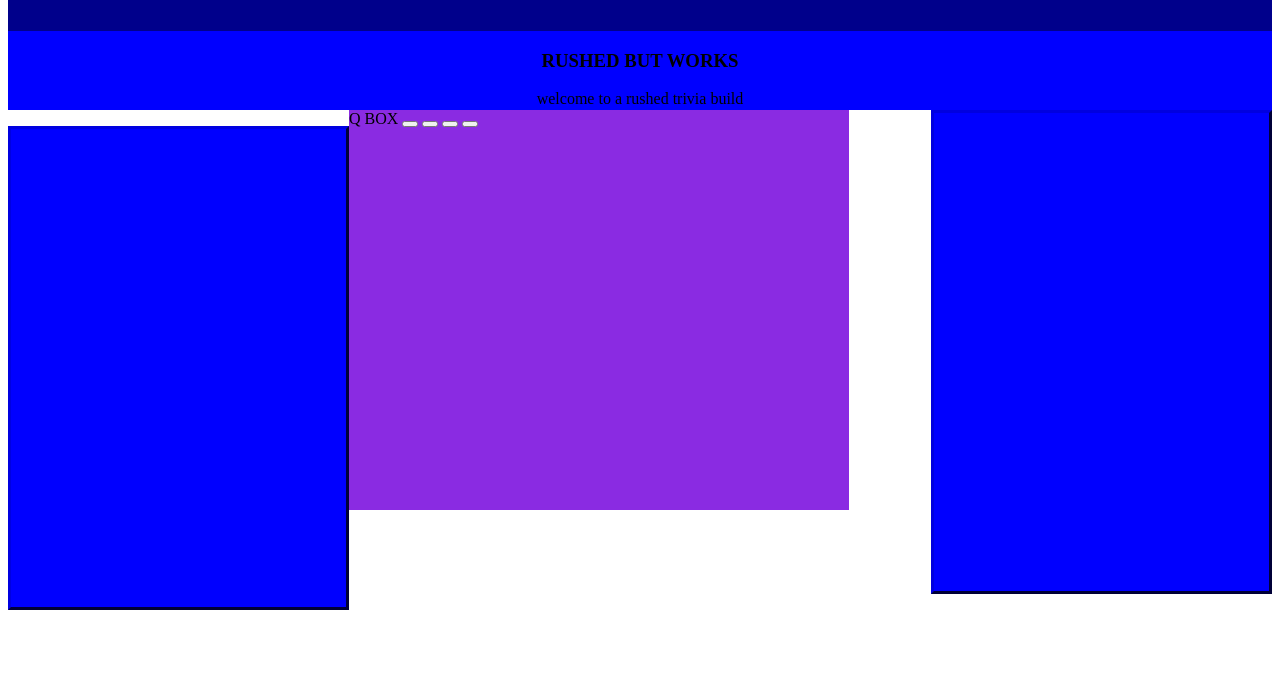
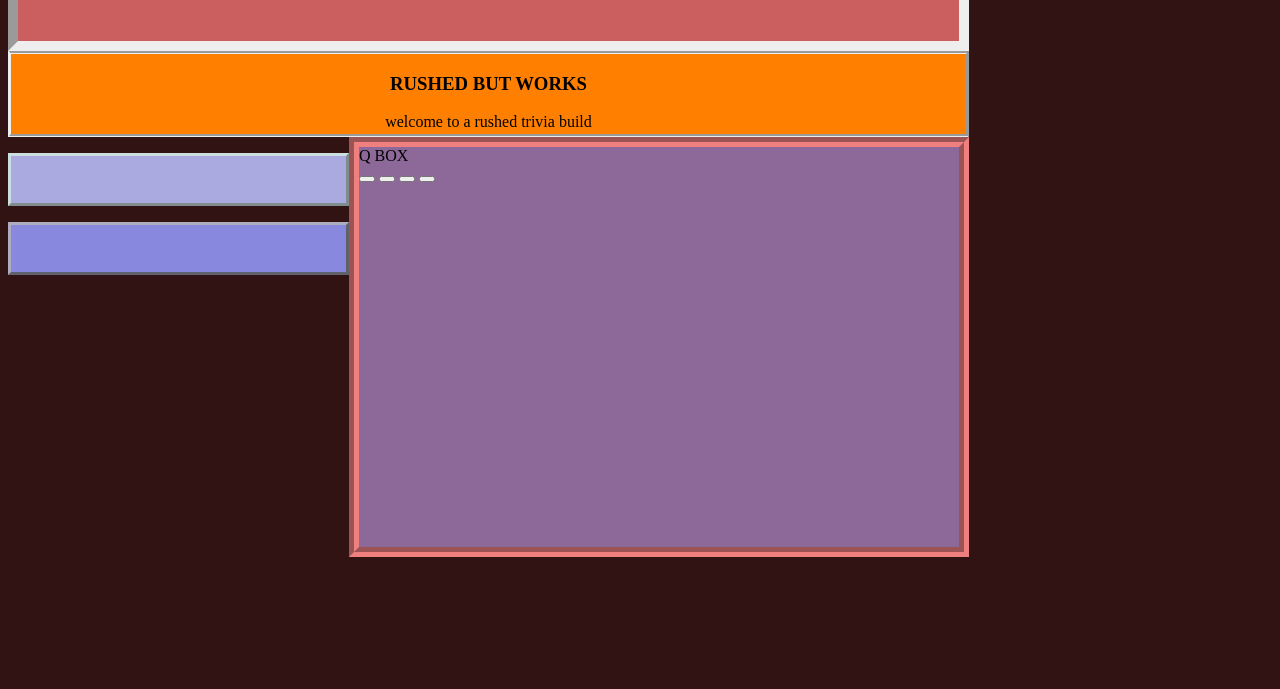
Before and after one commit to irv302/Project-1, a plain HTML site: page index.html in a window 1280 px wide. Shown: the part 127-816 px from the top of the page. Drawn offline with nearby package versions, Linux system fonts and the light colour scheme; no server answers.

Commit message:
retro-color

```diff
--- a/index.html
+++ b/index.html
@@ -1,54 +1,45 @@
 <!DOCTYPE html>
 <html lang="en">
   <head>
-    <meta charset="UTF-8">
-    <meta http-equiv="X-UA-Compatible" content="IE=edge">
-    <meta name="viewport" content="width=device-width, initial-scale=1.0">
+    <meta charset="UTF-8" />
+    <meta http-equiv="X-UA-Compatible" content="IE=edge" />
+    <meta name="viewport" content="width=device-width, initial-scale=1.0" />
 
-    <script src="./script.js"defer></script>
+    <script src="./script.js" defer></script>
 
     <script src="https://code.jquery.com/jquery-3.3.1.min.js"></script>
 
-    <link rel="stylesheet" href="style.css">
+    <link rel="stylesheet" href="style.css" />
     <title>Document</title>
   </head>
 
-<body>
-</body>
+  <body></body>
+
   <div class="container">
     <nav>
       <h1>DOCTOR TRIVIA</h1>
       <h2>A TEST OF RANDOM KNOWLEDGE</h2>
     </nav>
     <main>
-
       <h3>RUSHED BUT WORKS</h3>
       <p id="welcome">welcome to a rushed trivia build</p>
     </main>
     <div id="leftdoor">
-    <p id="category">
+      <p id="category"></p>
+    </div>
+    <div id="tardis">
+      Q BOX
+      <div id="container2">
 
-    </p>
+        <button id="answer1"></button>
+        <button id="answer2"></button>
+        <button id="answer3"></button>
+        <button id="answer4"></button>
+
       </div>
-        <div id="tardis">Q BOX
-
-            <button id="answer1">
-
-        </button>
-            <button id="answer2">
-
-        </button>
-            <button id="answer3">
-
-        </button>
-            <button id="answer4">
-
-        </button>
     </div>
     <div id="rightdoor">
-        <p id="difficulty">
-
-        </p>
+      <p id="difficulty"></p>
     </div>
   </div>
 </html>
--- a/style.css
+++ b/style.css
@@ -1,33 +1,55 @@
 body {
-    background-color: silver;
-    background: url()
+    background-color: rgb(50, 19, 19);
+
+    max-height: fit-content;
+
 }
 .container{
     display: grid;
-    height: 800px;
-    grid-template-columns: 1fr 1fr 1fr 1fr;
-    grid-template-rows: .1fr .1fr 1fr 1fr;
+    height: 630px;
+    width: 800px;
+    grid-template-columns: .5fr 1fr 1fr 1fr;
+    grid-template-rows: .1fr .1fr .1fr .8fr;
     grid-template-areas:
         "nav nav nav nav"
         "main main main main"
-        "category tardis tardis rightdoor"
-        "category tardis tardis rightdoor";
+        "category tardis tardis tardis"
+        "rightdoor tardis tardis tardis";
 
 }
-form {
-    height: 79.28px;
-    text-align: center;
+.container2 {
+    display:grid;
+    grid-column: 1fr;
+    grid-row: 1fr 1fr 1fr 1fr;
+    height: 40px;
+    grid-template-areas: non
+    "answer1"
+    "answer2"
+    "answer3"
+    "answer4";
 }
+.answer1{
+    grid-area: answer1;
+
+}
+.answer2{
+    grid-area: answer2;
+
+}
+
 nav{
-    background-color: darkblue;
+    background-color: rgb(203, 94, 94);
     grid-area: nav;
     height: 150px;
+    border-style: inset;
+    border-width: 10px;
 }
 main {
-    background-color: blue;
+    background-color: rgb(255, 128, 0);
     grid-area: main;
-    height: 79.28px;
+    height: 80px;
     text-align:center;
+    border-style: groove outset;
 }
 
  h1 {
@@ -40,28 +62,32 @@ h2{
     color: whitesmoke;
 }
 #tardis {
-    background-color: blueviolet;
+    background-color: rgba(189, 151, 224, 0.657);
     grid-area: tardis;
     height: 400px;
-    width: 500px;
+    width: 600px;
+    border-width: 10px;
+    border-style: groove;
+    border-color: lightcoral;
 
 }
 
 #category {
-    height: 478px;
+    height: 47px;
     width: 335px;
-    background-color: blue;
+    background-color: rgb(170, 170, 224);
     grid-area: category;
-    border-color: darkblue;
+    border-color: rgb(203, 223, 225);
     border-style: outset;
     grid-row-start: auto;
+    position: center;
 }
 #rightdoor {
-    background-color: blue;
-    height: 478px;
+    background-color: rgb(136, 136, 222);
+    height: 47px;
     width: 335px;
     grid-area: rightdoor;
-    border-color: darkblue;
+    border-color: rgb(173, 173, 191);
     border-style: outset;
     grid-row-end: auto;
 }
```
Lines whose indentation alone changed are shown as unchanged.
